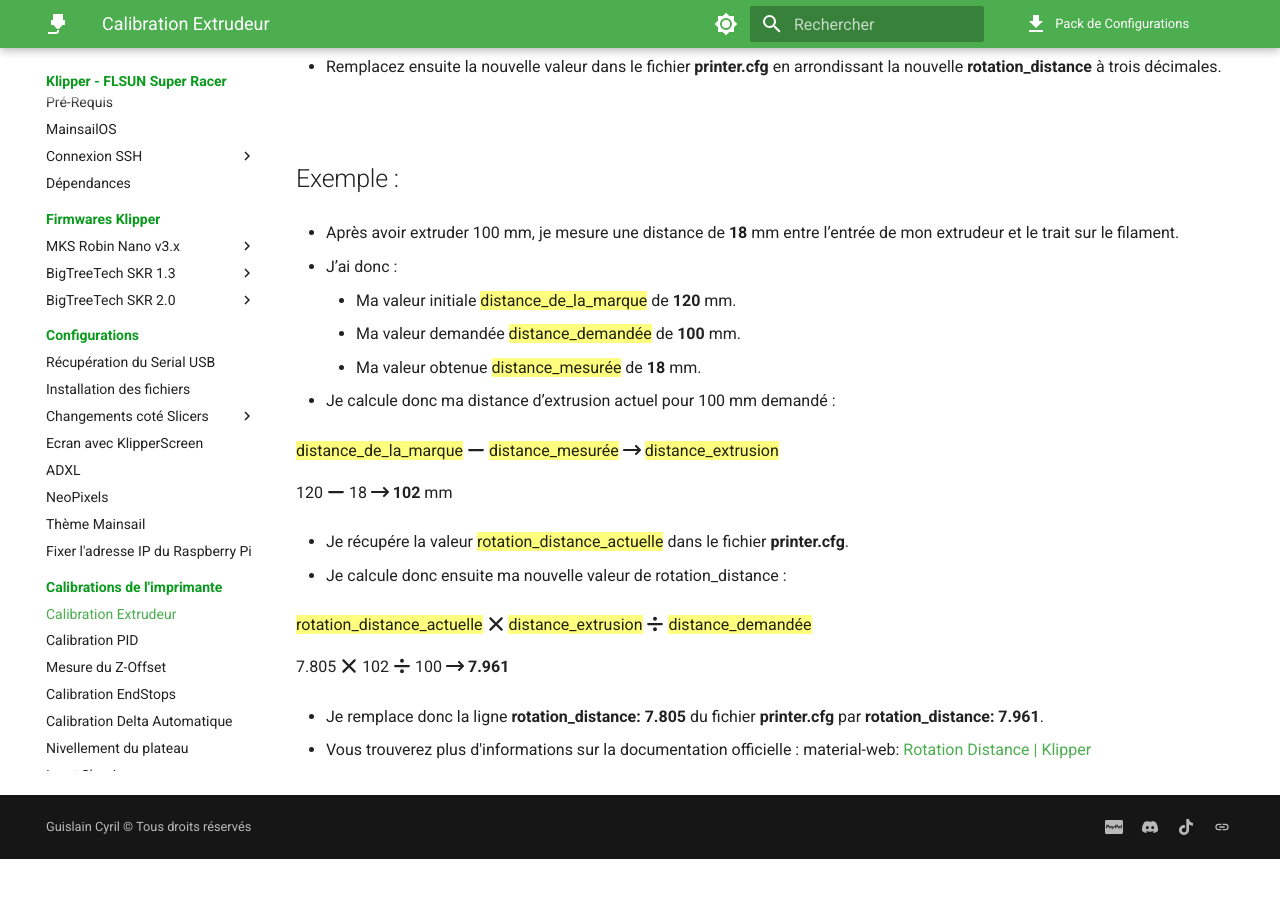
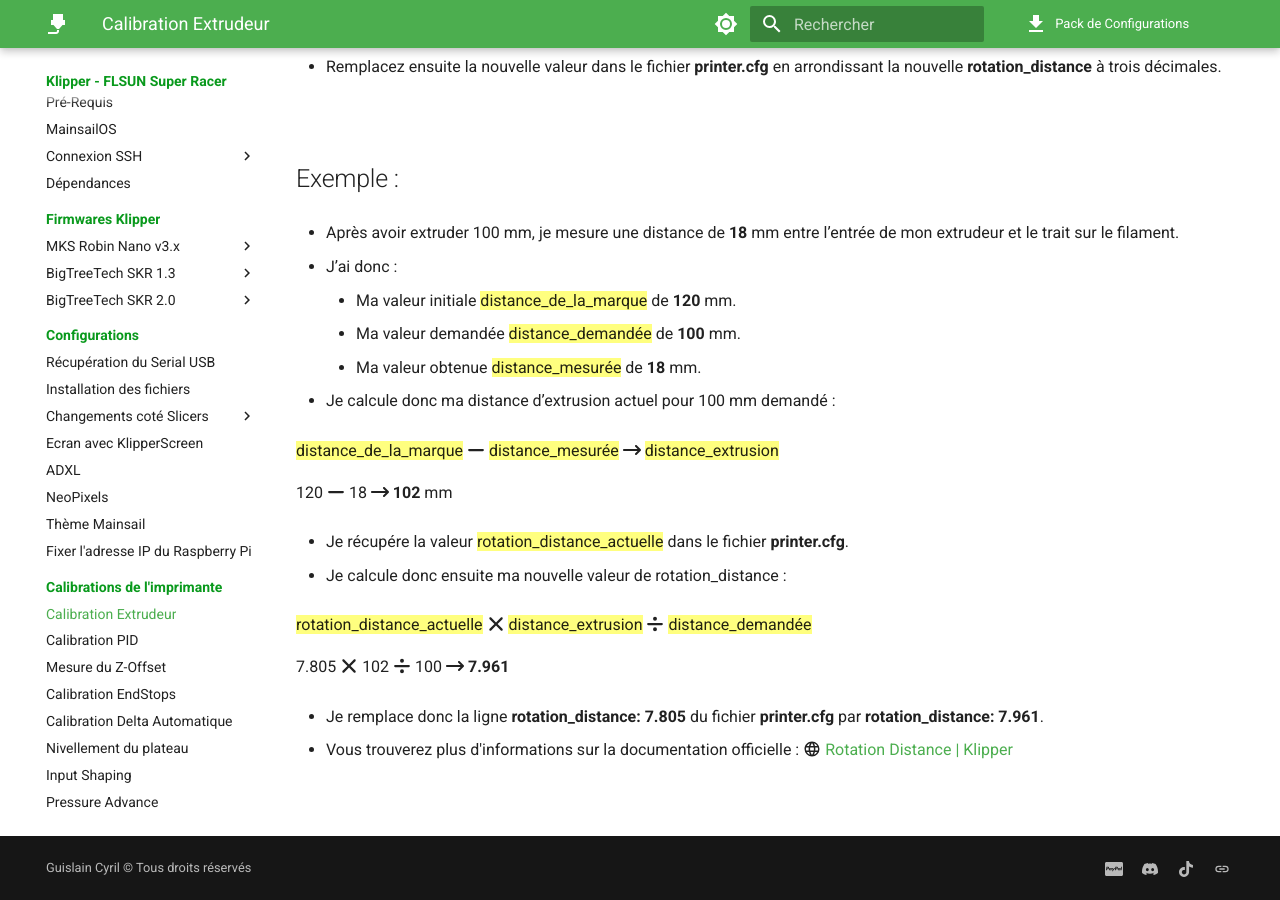
Before and after one commit to Guilouz/test, an MkDocs documentation site: the page built from docs/calibrations/extrudeur.md, in a window 1280 px wide and 900 px high, scrolled down 1383 px. Built offline with MkDocs 1.6.1 and Material for MkDocs 9.7.7, drawn with Linux system fonts in a browser that asks for light colours; emoji names are drawn with the system emoji font; comment, search, counter and statistics services are not loaded; before the commit the page ends 2242 px from its top, so only the background shows below that.

Commit message:
Update extrudeur.md

```diff
--- a/docs/calibrations/extrudeur.md
+++ b/docs/calibrations/extrudeur.md
@@ -89,4 +89,6 @@
 
 - Je remplace donc la ligne **rotation_distance: 7.805** du fichier **printer.cfg** par **rotation_distance: 7.961**.
 
-- Vous trouverez plus d'informations sur la documentation officielle : material-web: <a href="https://www.klipper3d.org/Rotation_Distance.html" target="blank">Rotation Distance | Klipper</a>
+- Vous trouverez plus d'informations sur la documentation officielle : :material-web: <a href="https://www.klipper3d.org/Rotation_Distance.html" target="blank">Rotation Distance | Klipper</a>
+
+<br />
```
